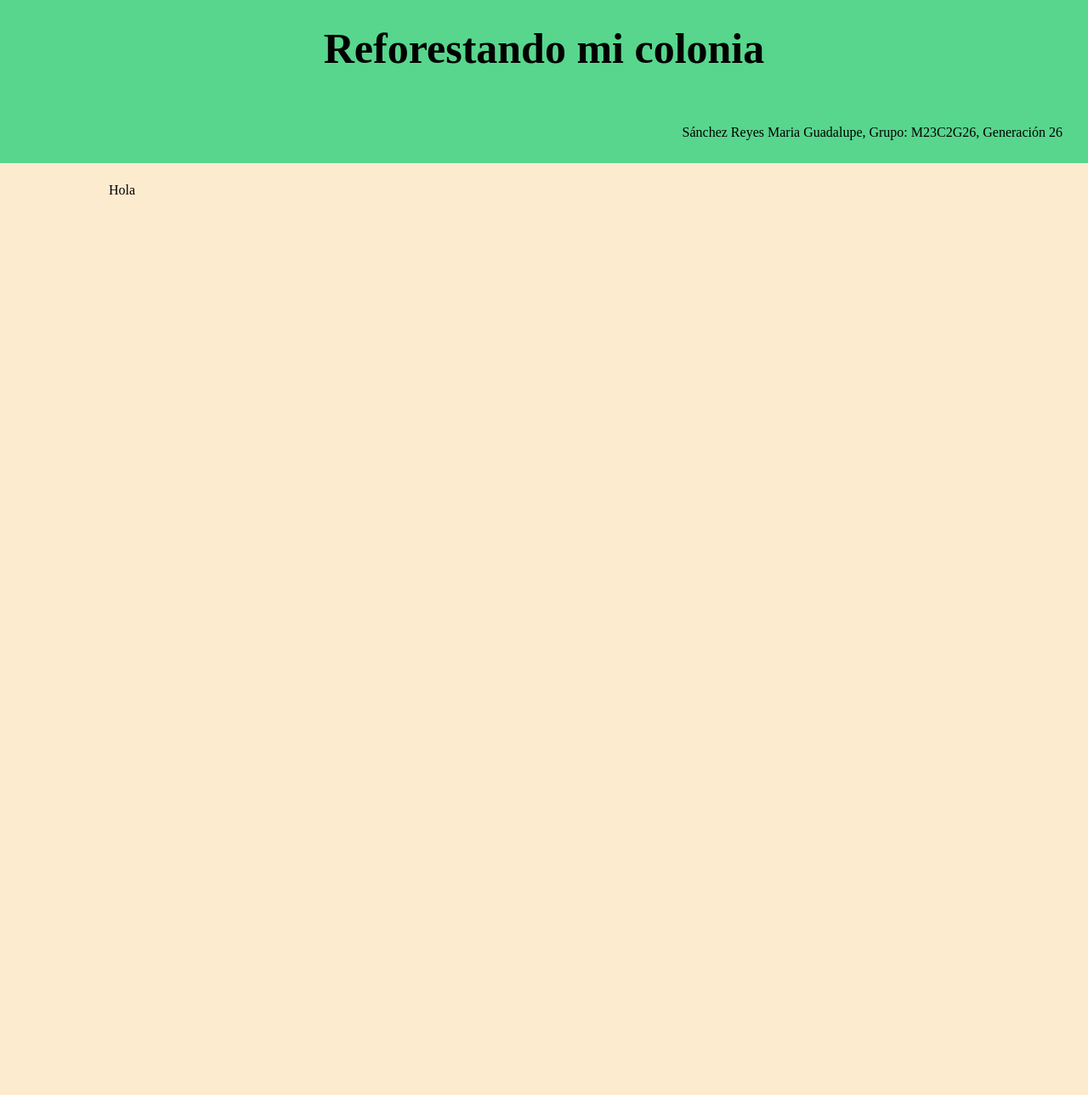
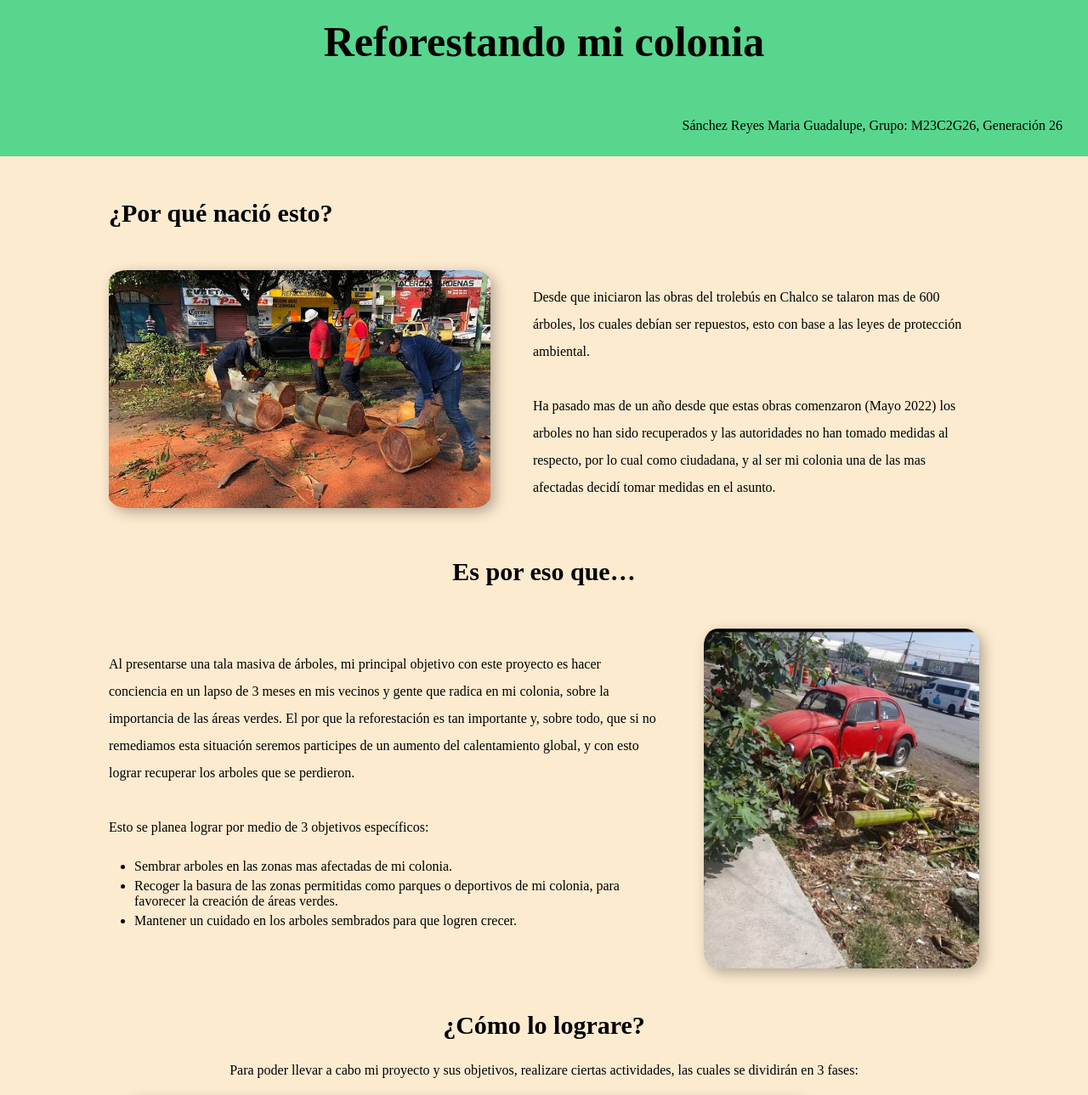
Before and after one commit to Bicri/Sanchez_Reyes_Maria_Guadalupe, a plain HTML site: page index.html in a window 1280 px wide. Shown: the top 1289 px of the page at 85% size. Before the commit the page ends 800 px from the top, so only its background shows below. Drawn offline with Linux system fonts and the light colour scheme.

```diff
--- a/css/app.css
+++ b/css/app.css
@@ -16,11 +16,6 @@
     background-color: #FDEBD0;
 }
 
-h1, h2, h3{
-    margin: 0 0 2.5rem 0;
-    line-height: 1.5;
-}
-
 h1{
     font-size: 5rem;
     margin-top: 2rem;
@@ -30,7 +25,15 @@
     font-size: 3rem;
     text-align: center;
     padding: 0;
-    margin: 0 0 4rem 0;
+    margin: 5rem 0;
+}
+
+main section:first-of-type h2{
+    text-align: left;
+}
+
+main section:last-of-type h2{
+    margin-bottom: 2rem;
 }
 
 p{
@@ -50,12 +53,19 @@
 
 img {
     display: block;
+    border-radius: 5%;
+    box-shadow:
+       inset 0 -3em 3em rgba(0,0,0,0.1),
+             0.3em 0.3em 1em rgba(0,0,0,0.3);
 }
 
 ul{
-    list-style: none;
     padding: 0;
     margin: 0 0 0 3rem;
+}
+
+li{
+    margin: 0.5rem 0;
 }
 
 textarea{
@@ -88,3 +98,19 @@
 footer p{
     font-size: 3rem;
 }
+
+.imagenTexto{
+    display: flex;
+    flex-direction: row;
+    column-gap: 5rem;
+}
+
+.parrafos {
+    display: flex;
+    flex-direction: column;
+    justify-content: center;
+}
+
+.center{
+    text-align: center;
+}
--- a/index.html
+++ b/index.html
@@ -18,7 +18,49 @@
 </header>
 
 <main class="main_contenedor">
-        <p>Hola</p>
+
+    <section>
+        <h2>¿Por qué nació esto?</h2>
+        <div class="imagenTexto">
+            <img src="img/1.jpg" alt="imagen" width="45%" height="280px">
+            <div class="parrafos">
+                <p>Desde que iniciaron las obras del trolebús en Chalco se talaron mas de 600 árboles, los cuales debían ser repuestos, esto con base a las leyes de protección ambiental.</p>
+                <p>Ha pasado mas de un año desde que estas obras comenzaron (Mayo 2022) los arboles no han sido recuperados y las autoridades no han tomado medidas al respecto, por lo cual como ciudadana, y al ser mi colonia una de las mas afectadas decidí tomar medidas en el asunto.</p>
+            </div>
+        </div>
+    </section>
+
+    <section>
+        <h2>Es por eso que…</h2>
+        <div class="imagenTexto">
+            <div class="parrafos">
+                <p>
+                    Al presentarse una tala masiva de árboles, mi principal objetivo con este proyecto es hacer conciencia en un lapso de 3 meses en mis vecinos y gente que radica en mi colonia, sobre la importancia de las áreas verdes. El por que la reforestación es tan importante y, sobre todo, que si no remediamos esta situación seremos participes de un aumento del calentamiento global, y con esto lograr recuperar los arboles que se perdieron.
+                </p>
+                <p>
+                    Esto se planea lograr por medio de 3 objetivos específicos:
+                    <ul>
+                        <li>Sembrar arboles en las zonas mas afectadas de mi colonia.</li>
+                        <li>Recoger la basura de las zonas permitidas como parques o deportivos de mi colonia, para favorecer la creación de áreas verdes.</li>
+                        <li>Mantener un cuidado en los arboles sembrados para que logren crecer.</li>
+                    </ul>
+                </p>
+            </div>
+            <img src="img/2.jpeg" alt="imagen" width="100%" height="400px">
+        </div>
+    </section>
+
+    <section>
+        <h2>¿Cómo lo lograre?</h2>
+        <div>
+            <p class="center">
+                Para poder llevar a cabo mi proyecto y sus objetivos, realizare ciertas actividades, las cuales se dividirán en 3 fases:
+            </p>
+            <img src="img/3.jpeg" alt="imagen"> <br><br>
+            <img src="img/4.jpeg" alt="imagen"> <br><br>
+            <img src="img/5.jpeg" alt="imagen"> <br><br>
+        </div>
+    </section>
 </main>
 
 </body>
```
Also changed, not shown: img/1.jpg (added), img/2.jpeg (added), img/3.jpeg (added), img/4.jpeg (added), img/5.jpeg (added). Lines whose indentation alone changed are shown as unchanged.
